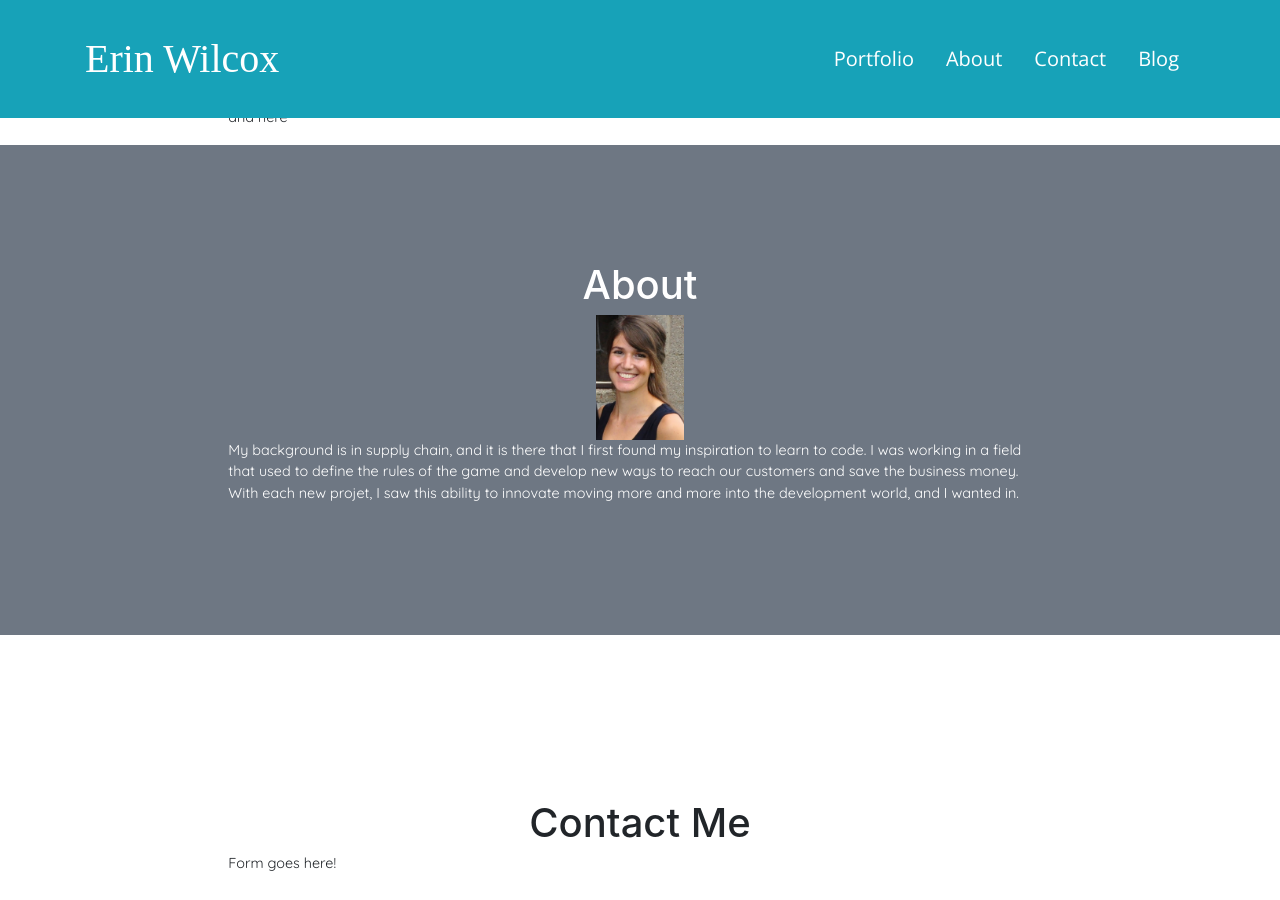
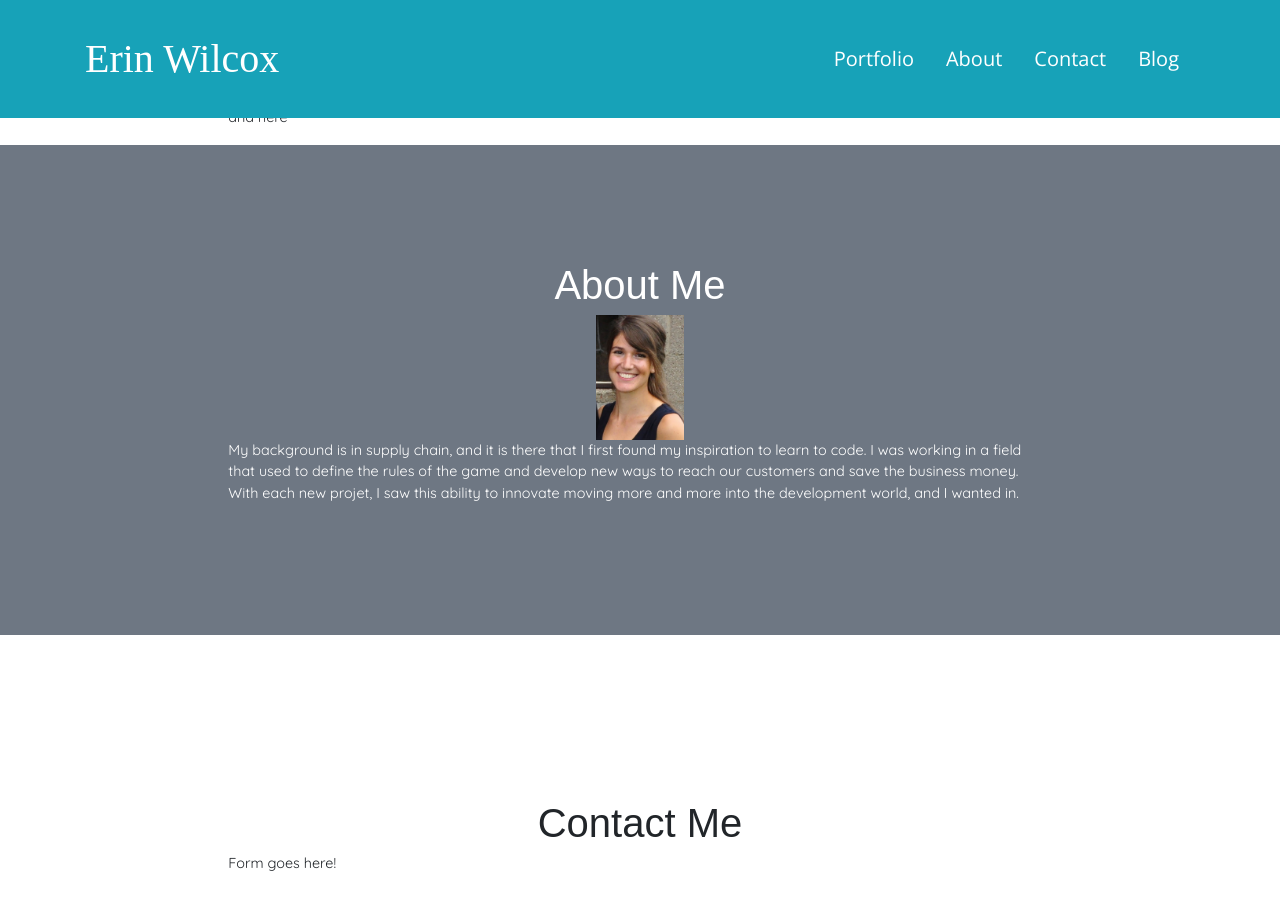
Before and after one commit to brookin8/brookin8.github.io, a Jekyll site: the page built from index.html, in a window 1280 px wide and 900 px high, scrolled down 524 px. Built offline with Jekyll 4.4.1, drawn with Linux system fonts in a browser that asks for light colours; some web fonts are replaced.

Commit message:
Update heading fonts

```diff
--- a/index.html
+++ b/index.html
@@ -15,7 +15,7 @@ layout: index
 				<br>
 				<div class = "row justify-content-center">
 					<div class = "col">
-						<h1 style="text-align:center; vertical-align:center; padding-top:118px">Portfolio</h1>
+						<h1 style="text-align:center; vertical-align:center; padding-top:118px; font-family: 'Englebert', sans-serif;">Portfolio</h1>
 					</div>
 				</div>
 				<div class = "row justify-content-center">
@@ -50,7 +50,7 @@ layout: index
 				<div style= "margin:auto; vertical-align:center; padding-bottom:115px">
 					<div class="row justify-content-center">
 						<div class = "col">
-							<h1 style="text-align:center;">About</h1>
+							<h1 style="text-align:center;font-family: 'Englebert', sans-serif;">About Me</h1>
 						</div>
 					</div>
 					<div class ="row justify-content-center">
@@ -73,7 +73,7 @@ layout: index
 				<br>
 				<div class = "row justify-content-center">
 					<div class = "col">
-						<h1 style="text-align:center;padding-top:118px;">Contact Me</h1>
+						<h1 style="text-align:center;padding-top:118px; font-family: 'Englebert', sans-serif;">Contact Me</h1>
 					</div>
 				</div>
 				<div class = "row justify-content-center">
```
